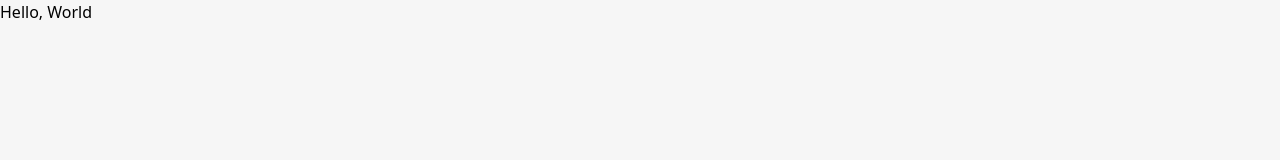
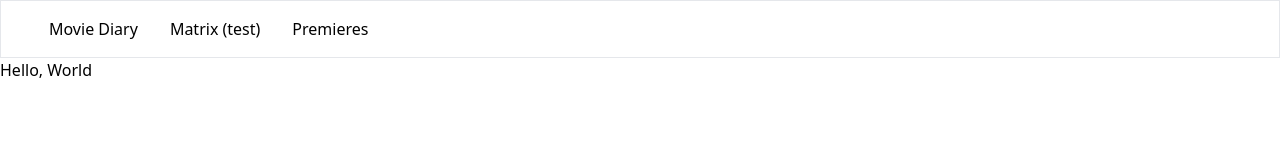
Before and after one commit to dkrasiev/movie-diary, an Astro site: page / in a window 1280 px wide. Built offline with nearby package versions, Linux system fonts and the light colour scheme; Astro itself is replaced by a stand-in of ours.

Commit message:
create header and footer

```diff
--- /dev/null
+++ b/src/components/Footer.astro
@@ -0,0 +1 @@
+<footer></footer>
--- /dev/null
+++ b/src/components/Header.astro
@@ -0,0 +1,33 @@
+<header class="border px-8">
+  <nav>
+    <a href="/">Movie Diary</a>
+    <ul>
+      <li>
+        <a href="/movies/301">Matrix (test)</a>
+      </li>
+      <li>
+        <a href="/premieres">Premieres</a>
+      </li>
+    </ul>
+  </nav>
+</header>
+
+<style lang="scss">
+  a {
+    @apply p-4;
+
+    &:hover {
+      @apply bg-slate-50;
+    }
+
+    &:active {
+      @apply bg-slate-100;
+    }
+  }
+
+  header,
+  nav,
+  ul {
+    @apply flex items-center;
+  }
+</style>
--- a/src/layouts/Layout.astro
+++ b/src/layouts/Layout.astro
@@ -1,4 +1,7 @@
 ---
+import Header from "../components/Header.astro";
+import Footer from "../components/Footer.astro";
+
 export interface Props {
   title: string;
 }
@@ -16,20 +19,15 @@ const { title } = Astro.props;
     <title>{title}</title>
   </head>
   <body>
+    <Header />
+    <main class="container mx-auto">
       <slot />
+    </main>
+    <Footer />
   </body>
 </html>
 <style is:global>
-	:root {
-		--accent: 124, 58, 237;
-		--accent-gradient: linear-gradient(45deg, rgb(var(--accent)), #da62c4 30%, white 60%);
-	}
-	html {
-		font-family: system-ui, sans-serif;
-		background-color: #F6F6F6;
-	}
-	code {
-		font-family: Menlo, Monaco, Lucida Console, Liberation Mono, DejaVu Sans Mono,
-			Bitstream Vera Sans Mono, Courier New, monospace;
-	}
+  @tailwind base;
+  @tailwind components;
+  @tailwind utilities;
 </style>
```
Lines whose indentation alone changed are shown as unchanged.
